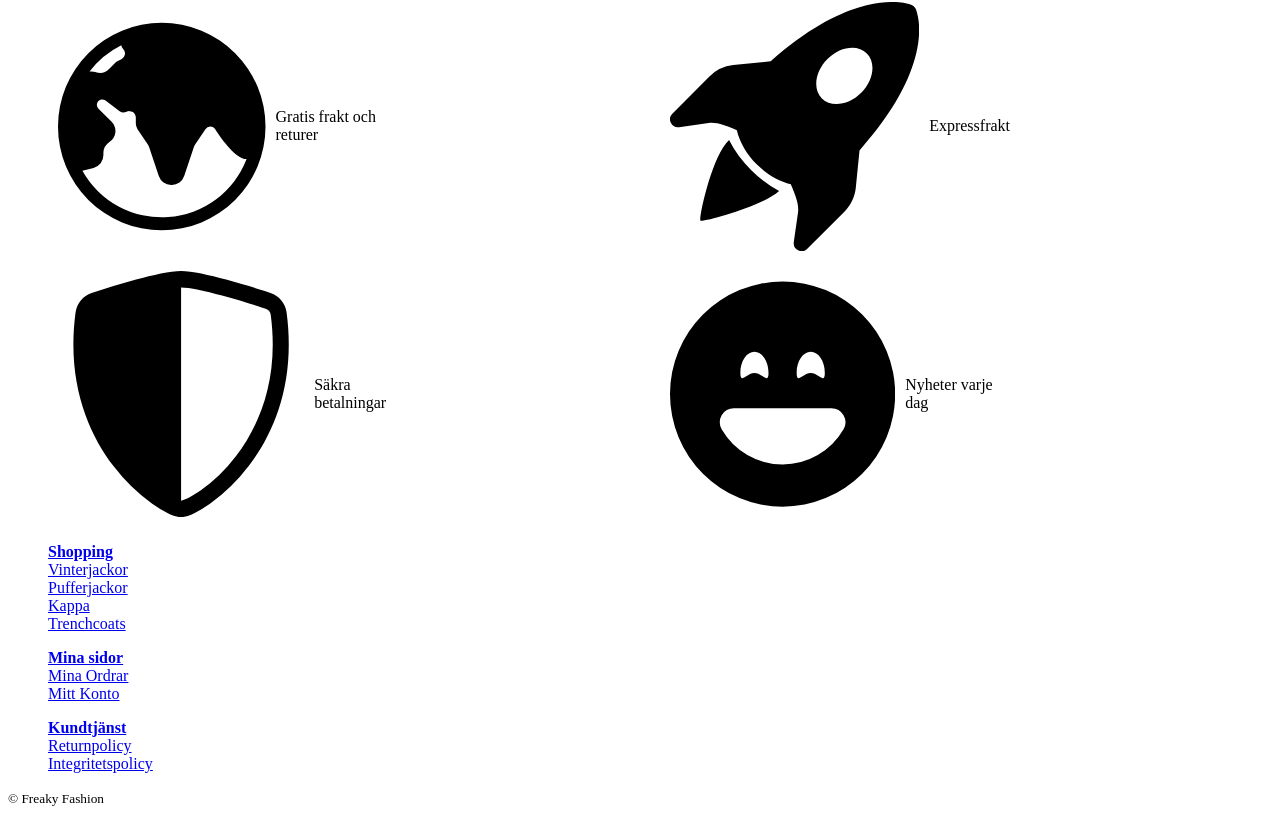
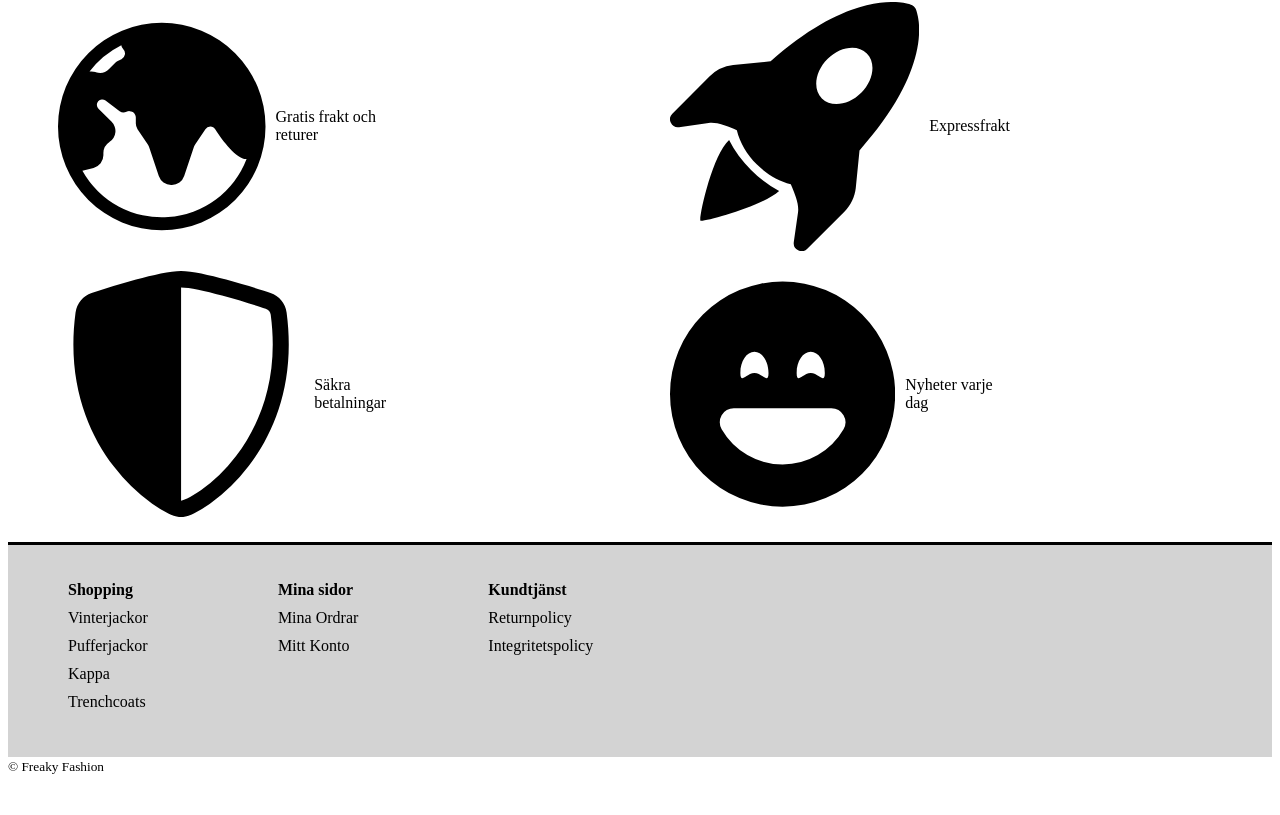
Before and after one commit to pelof/react-ff, a React (Vite) app in the folder client/: page / in a window 1280 px wide. Shown: the part 755-1570 px from the top of the page. After the commit the page ends 1538 px from the top, so only its background shows below. Built offline with nearby package versions, Linux system fonts and the light colour scheme; no server answers.

Commit message:
Integrerad accordion från mui

```diff
--- a/client/package.json
+++ b/client/package.json
@@ -10,6 +10,10 @@
     "preview": "vite preview"
   },
   "dependencies": {
+    "@emotion/react": "^11.14.0",
+    "@emotion/styled": "^11.14.0",
+    "@mui/icons-material": "^6.4.7",
+    "@mui/material": "^6.4.7",
     "react": "^19.0.0",
     "react-bootstrap-icons": "^1.11.5",
     "react-dom": "^19.0.0",
--- /dev/null
+++ b/client/src/components/AccordionExpandIcon/AccordionExpandIcon.jsx
@@ -0,0 +1,73 @@
+import * as React from 'react';
+import Accordion from '@mui/material/Accordion';
+import AccordionSummary from '@mui/material/AccordionSummary';
+import AccordionDetails from '@mui/material/AccordionDetails';
+import Typography from '@mui/material/Typography';
+import ArrowDownwardIcon from '@mui/icons-material/ArrowDownward';
+import ArrowDropDownIcon from '@mui/icons-material/ArrowDropDown';
+import { Link } from 'react-router-dom';
+import styles from "./AccordionExpandIcon.module.css"
+// TODO gör så bara en kan vara uppe i taget, plus den aktiva ska byta färg. https://mui.com/material-ui/react-accordion/
+export default function AccordionExpandIcon() {
+  return (
+    <div>
+      <Accordion>
+        <AccordionSummary className={styles.accordionSummary}
+          expandIcon={<ArrowDropDownIcon />}
+          aria-controls="panel1-content"
+          id="panel1-header"
+        >
+          <Typography component="span">Shopping</Typography>
+        </AccordionSummary>
+        <AccordionDetails>
+          <Typography>
+            <Link to="/vinterjackor" className={styles.accordionLink}>Vinterjackor</Link>
+          </Typography>
+          <Typography>
+            <Link to="/pufferjackor" className={styles.accordionLink}>Pufferjackor</Link>
+            </Typography>
+            <Typography>
+            <Link to="/kappor" className={styles.accordionLink}>Kappor</Link>
+            </Typography>
+            <Typography>
+            <Link to="trenchcoats" className={styles.accordionLink}>Trenchcoats</Link>
+            </Typography>
+        </AccordionDetails>
+      </Accordion>
+      <Accordion>
+        <AccordionSummary
+          expandIcon={<ArrowDropDownIcon />}
+          aria-controls="panel2-content"
+          id="panel2-header"
+        >
+          <Typography component="span">Mina Sidor</Typography>
+        </AccordionSummary>
+        <AccordionDetails>
+        <Typography>
+            <Link to="/mina-ordrar" className={styles.accordionLink}>Mina ordrar</Link>
+          </Typography>
+          <Typography>
+            <Link to="/mitt-konto" className={styles.accordionLink}>Mitt konto</Link>
+            </Typography>
+        </AccordionDetails>
+      </Accordion>
+      <Accordion>
+        <AccordionSummary
+          expandIcon={<ArrowDropDownIcon />}
+          aria-controls="panel2-content"
+          id="panel2-header"
+        >
+          <Typography component="span">Kundtjänst</Typography>
+        </AccordionSummary>
+        <AccordionDetails>
+        <Typography>
+            <Link to="/returpolicy" className={styles.accordionLink}>Returpolicy</Link>
+          </Typography>
+          <Typography>
+            <Link to="/integritetspolicy" className={styles.accordionLink}>Integritetspolicy</Link>
+            </Typography>
+        </AccordionDetails>
+      </Accordion>
+    </div>
+  );
+}
--- /dev/null
+++ b/client/src/components/AccordionExpandIcon/AccordionExpandIcon.module.css
@@ -0,0 +1,8 @@
+.accordionLink {
+    text-decoration: none;
+    color: black;
+}
+
+.accordionSummary {
+    background-color: white;
+}
--- a/client/src/components/Footer/Footer.jsx
+++ b/client/src/components/Footer/Footer.jsx
@@ -1,6 +1,7 @@
 import styles from "./Footer.module.css";
 import { GlobeCentralSouthAsia, RocketTakeoffFill, ShieldShaded, EmojiLaughingFill } from "react-bootstrap-icons";
 import { Link } from "react-router-dom";
+import AccordionExpandIcon from "../AccordionExpandIcon/AccordionExpandIcon";
 
 
 export default function Footer() {
@@ -29,7 +30,11 @@ export default function Footer() {
    </ul>
 
     {/* Accordion: */}
-   <div className={styles.accordion}>
+    <div className={styles.accordionContainer}>
+<AccordionExpandIcon></AccordionExpandIcon>
+</div>
+
+   {/* <div className={styles.accordion}>
      <div className={styles.accordion} id="accordionExample">
        <div className={styles.accordionItem}>
          <h2 className={styles.accordionHeader} id="headingOne">
@@ -120,10 +125,10 @@ export default function Footer() {
          <small className="copyright">&copy; Freaky Fashion</small>
        </div>
      </div>
-   </div>
-   <div>
+   </div> */}
+   {/* <div> */}
      {/* TODO i egen js-fil, kanske med all html också? */}
-     <script
+     {/* <script
        src="https://cdn.jsdelivr.net/npm/@popperjs/core@2.11.8/dist/umd/popper.min.js"
        integrity="sha384-I7E8VVD/ismYTF4hNIPjVp/Zjvgyol6VFvRkX/vR+Vc4jQkC+hVqc2pM8ODewa9r"
        crossorigin="anonymous"
@@ -133,32 +138,32 @@ export default function Footer() {
        integrity="sha384-0pUGZvbkm6XF6gxjEnlmuGrJXVbNuzT9qBBavbLwCsOGabYfZo0T0to5eqruptLy"
        crossorigin="anonymous"
      ></script>
-   </div>
+   </div> */}
      {/* Behövs för att skilja på copyright i accordion och den här. */}
-   <div className="footer">
-     <div className="footer-links">
+   <div className={styles.footer}>
+     <div className={styles.footerLinks}>
        <ul>
          <li>
-           <b><a href="/shopping">Shopping</a></b>
+           <Link to="/shopping"><b>Shopping</b></Link>
          </li>
-         <li><a href="/vinterjackor">Vinterjackor</a></li>
-         <li><a href="/pufferjackor">Pufferjackor</a></li>
-         <li><a href="/kappa">Kappa</a></li>
-         <li><a href="/trenchcoats">Trenchcoats</a></li>
+         <li><Link to="/vinterjackor">Vinterjackor</Link></li>
+         <li><Link to="/pufferjackor">Pufferjackor</Link></li>
+         <li><Link to="/kappa">Kappa</Link></li>
+         <li><Link to="/trenchcoats">Trenchcoats</Link></li>
        </ul>
        <ul>
          <li>
-           <b><a href="/minasidor">Mina sidor</a></b>
+           <Link to="/minasidor"><b>Mina sidor</b></Link>
          </li>
-         <li><a href="/minaordrar">Mina Ordrar</a></li>
-         <li><a href="/mittkonto">Mitt Konto</a></li>
+         <li><Link to="/minaordrar">Mina Ordrar</Link></li>
+         <li><Link to="/mittkonto">Mitt Konto</Link></li>
        </ul>
        <ul>
          <li>
-           <b><a href="/kundtjanst">Kundtjänst</a></b>
+           <Link to="/kundtjanst"><b>Kundtjänst</b></Link>
          </li>
-         <li><a href="/returnpolicy">Returnpolicy</a></li>
-         <li><a href="/integritetspolicy">Integritetspolicy</a></li>
+         <li><Link to="/returnpolicy">Returnpolicy</Link></li>
+         <li><Link to="/integritetspolicy">Integritetspolicy</Link></li>
        </ul>
      </div>
      <small className="copyright">&copy; Freaky Fashion</small>
--- a/client/src/components/Footer/Footer.module.css
+++ b/client/src/components/Footer/Footer.module.css
@@ -53,6 +53,8 @@
     background-color: lightgrey;
     padding-bottom: 40px;
 }
+
+
 
 .container {
     width: 100%;
@@ -141,7 +143,7 @@
     .accordion {
         display: none;
     }
-    .footer-links {
+    .footerLinks {
         display: flex;
     }
     .footer .copyright {
@@ -151,6 +153,10 @@
         grid-template-columns: 1fr 1fr;
      }
 
+     .accordionContainer {
+        display: none;
+        }
+
 }
  /* Över 1294px */
 @media (min-width: 1295px){
```
Also changed, not shown: 1 other file (tests, documents, lock files or other folders).
